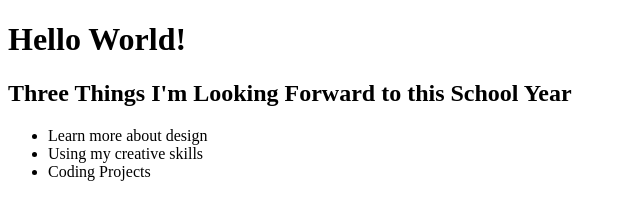
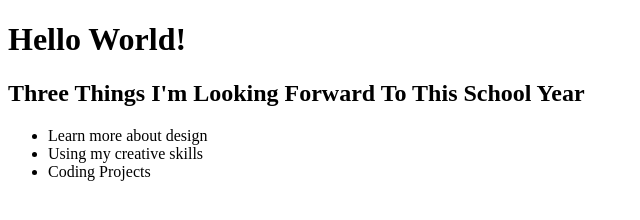
Before and after one commit to jnguye80/tech-for-design, a plain HTML site: page index.html in a window 1280 px wide. Shown: the whole page, without its empty margins (0-640 px from the left). Drawn offline with Linux system fonts and the light colour scheme.

Commit message:
Update index.html

```diff
--- a/index.html
+++ b/index.html
@@ -10,7 +10,7 @@
 
  <body>
   <h1>Hello World!</h1>
-  <h2>Three Things I'm Looking Forward to this School Year</h2>
+  <h2>Three Things I'm Looking Forward To This School Year</h2>
   <!--Begin List of Things-->
   <ul>
    <li>Learn more about design</li>
```
